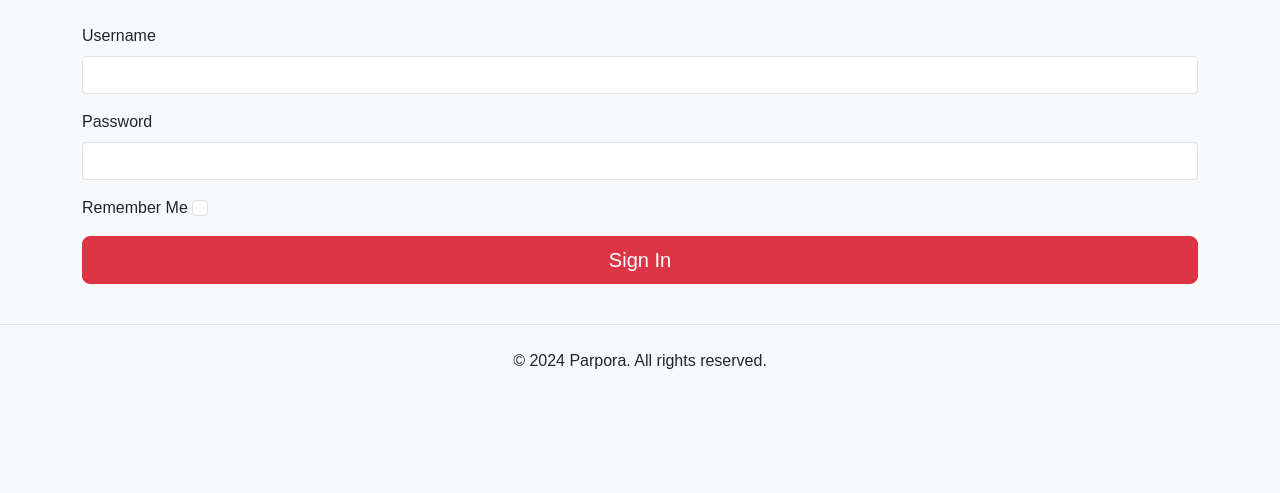
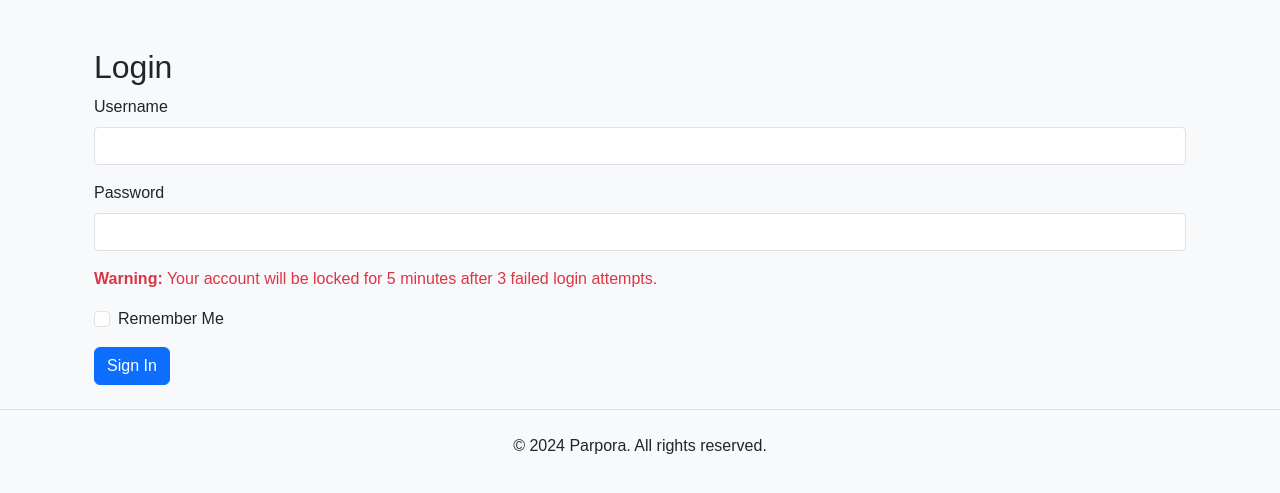
Before and after one commit to kayuserpus/Tarpinis_2, a Flask app: page /auth/login in a window 1280 px wide. Shown: the part 116-609 px from the top of the page. Run offline with Flask 3, Linux system fonts and the light colour scheme; parts of the project's set-up code (start-up, migrations or seed data) failed here and were passed over.

Commit message:
Warning about being locked out under password

```diff
--- a/app/templates/auth/login.html
+++ b/app/templates/auth/login.html
@@ -1,5 +1,7 @@
 {% extends "shared/layout.html" %}
 {% block content %}
+<div class="container mt-4">
+    <h2>Login</h2>
     <form method="POST" action="{{ url_for('auth.login') }}">
         {{ form.hidden_tag() }}
         <div class="mb-3">
@@ -10,22 +12,16 @@
             {{ form.password.label(class="form-label") }}
             {{ form.password(class="form-control") }}
         </div>
-    <div class="mb-3">
+        <div class="mb-3 text-danger">
+            <p><strong>Warning:</strong> Your account will be locked for 5 minutes after 3 failed login attempts.</p>
+        </div>
+        <div class="form-check mb-3">
+            {{ form.remember_me(class="form-check-input") }}
             {{ form.remember_me.label(class="form-check-label") }}
-        {{ form.remember_me(class="form-check-input") }}
         </div>
-    <div class="mb-3 text-center">
-        {{ form.submit(class="btn btn-danger btn-lg w-100") }}
+        <div>
+            {{ form.submit(class="btn btn-primary") }}
         </div>
-    {% if error %}
-    <div class="alert alert-danger text-center" role="alert">
-        {{ error }}
+    </form>
 </div>
-    {% endif %}
-    {% if locked %}
-    <div class="alert alert-warning text-center" role="alert">
-        Your account is locked. Please try again later.
-    </div>
-    {% endif %}
-</form>
 {% endblock %}
```
Lines whose indentation alone changed are shown as unchanged.
